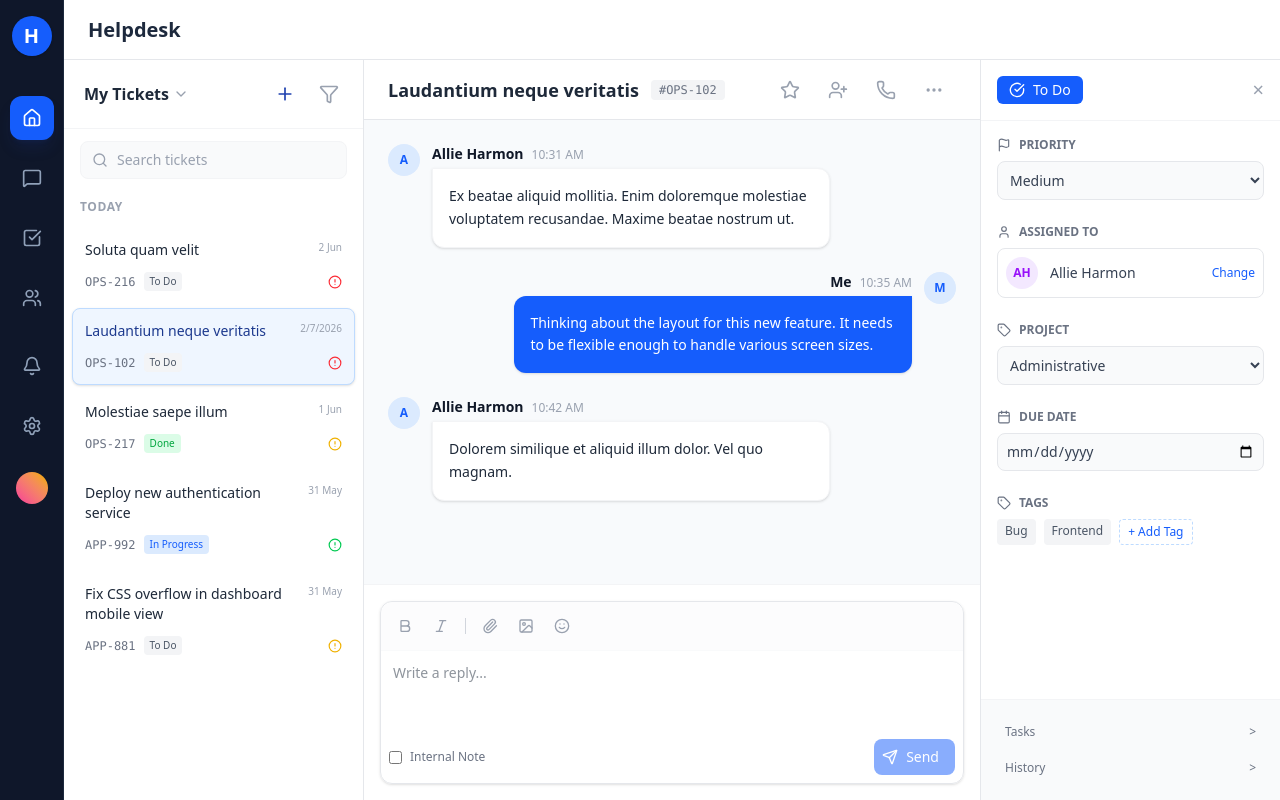
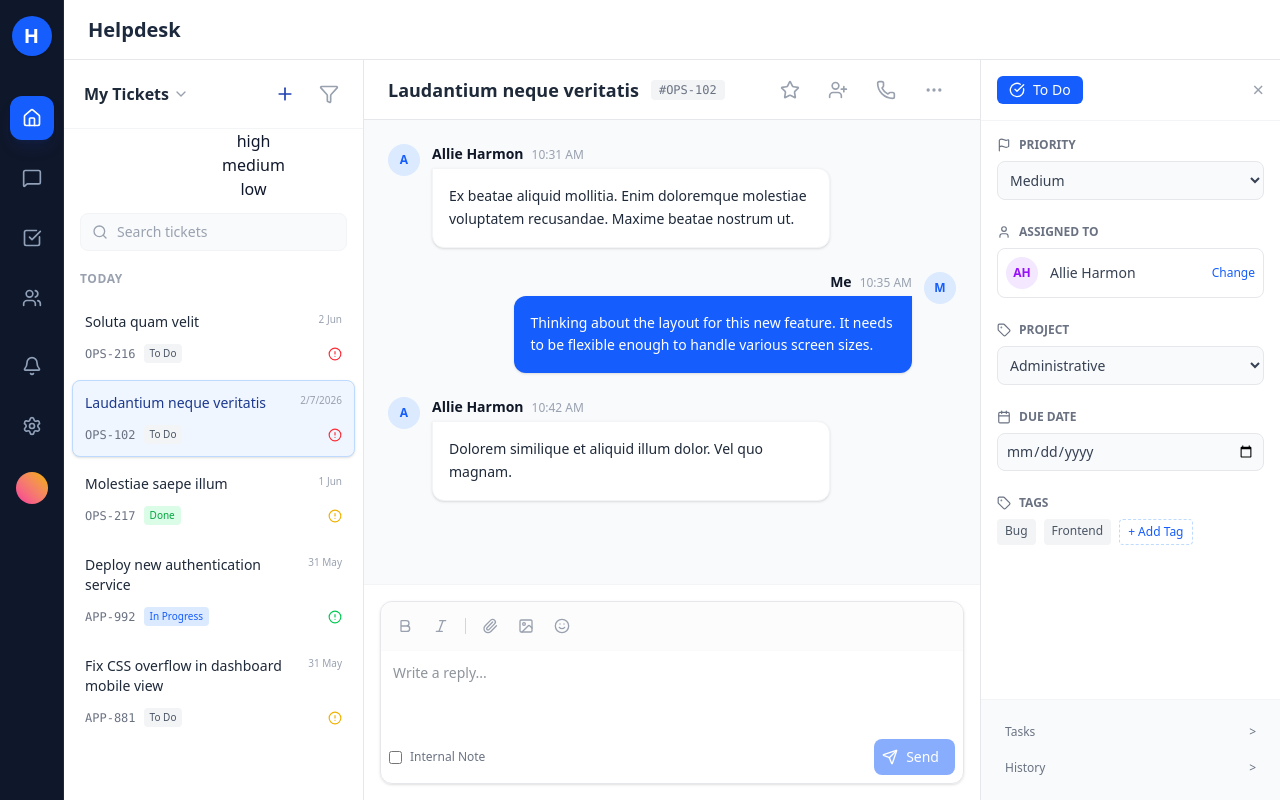
Before and after one commit to pandeynikhilone/dashboard-ui, a React (Vite) app: page / in a window 1280 px wide. Both pictures are taken after a click on the button 329 px from the left and 94 px from the top of the page. Built offline with nearby package versions, Linux system fonts and the light colour scheme.

Commit message:
feat: filter based using priority

```diff
--- a/src/components/TicketList.tsx
+++ b/src/components/TicketList.tsx
@@ -19,6 +19,8 @@ interface TicketListProps {
 export const TicketList: React.FC<TicketListProps> = ({ onTicketSelect }) => {
     const [isCreateOpen, setIsCreateOpen] = useState(false);
     const dateTimeObj = new Date();
+    const [filterPriority, setFilterPriority] = useState<'all' | 'high' | 'low' | 'medium'>('all');
+    const [filterVisible, setFilterVisible] = useState(false);
 
     // Initial mock data
     const [tickets, setTickets] = useState<Ticket[]>([
@@ -42,6 +44,8 @@ export const TicketList: React.FC<TicketListProps> = ({ onTicketSelect }) => {
         setIsCreateOpen(false);
     };
 
+    const filterData = filterPriority === 'all' ? tickets : tickets.filter(ticket => ticket.priority === filterPriority);
+
     return (
         <div className="flex flex-col h-full bg-white relative">
             <TicketModal
@@ -64,11 +68,20 @@ export const TicketList: React.FC<TicketListProps> = ({ onTicketSelect }) => {
                     >
                         <Plus size={20} />
                     </button>
-                    <button className="p-2 text-gray-400 hover:text-gray-600 hover:bg-gray-50 rounded-lg transition-colors">
+                    <button onClick={() => setFilterVisible(true)} className="p-2 text-gray-400 hover:text-gray-600 hover:bg-gray-50 rounded-lg transition-colors">
                         <Filter size={20} />
                     </button>
                 </div>
             </div>
+
+            {/* filter UI  */}
+            {filterVisible && (
+                <div className='flex flex-col relative  left-10'>
+                    <button onClick={()=>setFilterPriority('high')}>high</button>
+                    <button onClick={()=> setFilterPriority('medium')}>medium</button>
+                    <button onClick={()=> setFilterPriority('low')}>low</button>
+                </div>
+            )}
 
             {/* Search */}
             <div className="px-4 py-3">
@@ -88,7 +101,7 @@ export const TicketList: React.FC<TicketListProps> = ({ onTicketSelect }) => {
                     Today
                 </div>
 
-                {tickets.map((ticket) => (
+                {filterData.map((ticket) => (
                     <TicketItem
                         key={ticket.id}
                         id={ticket.id}
```
